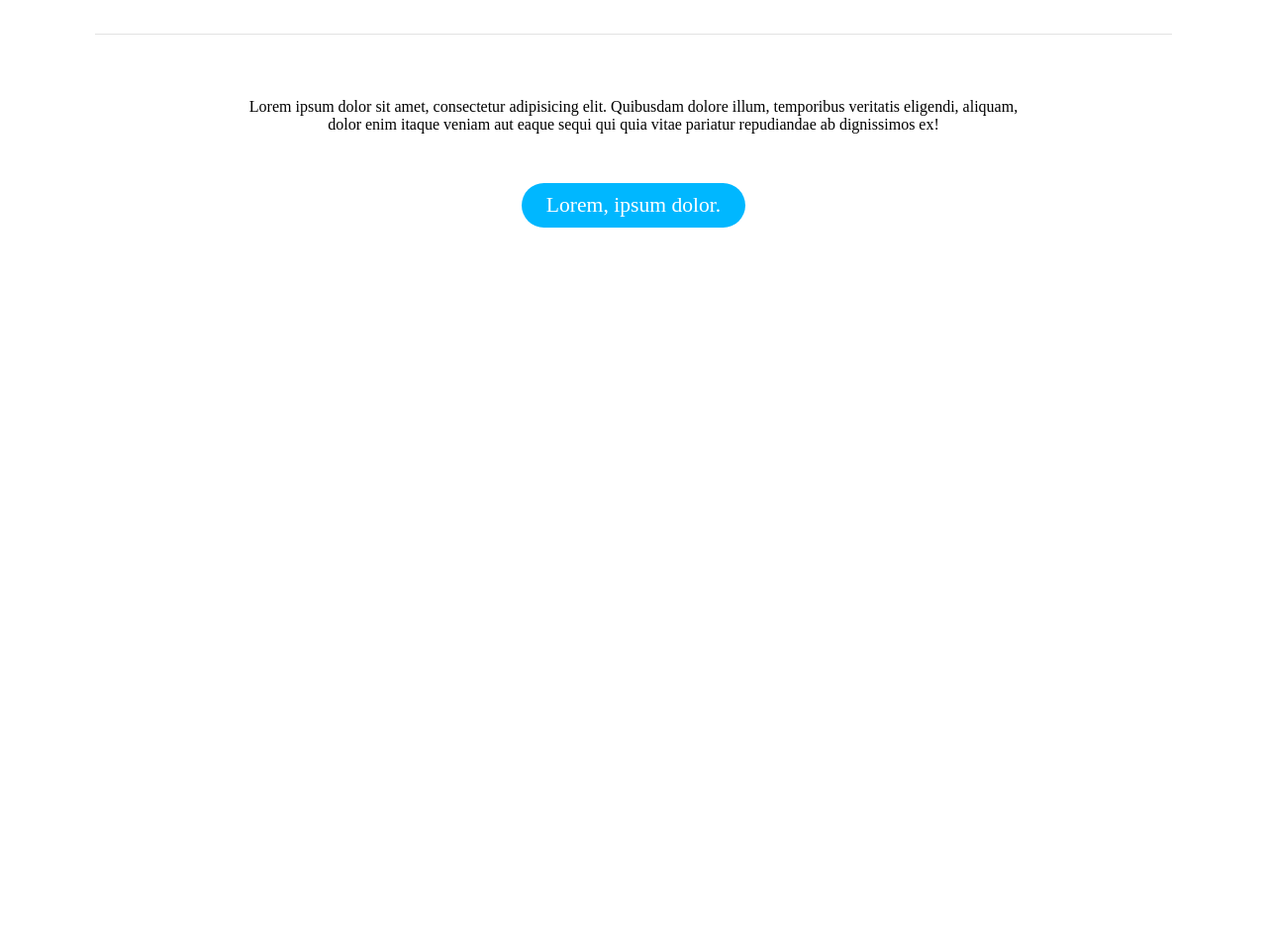
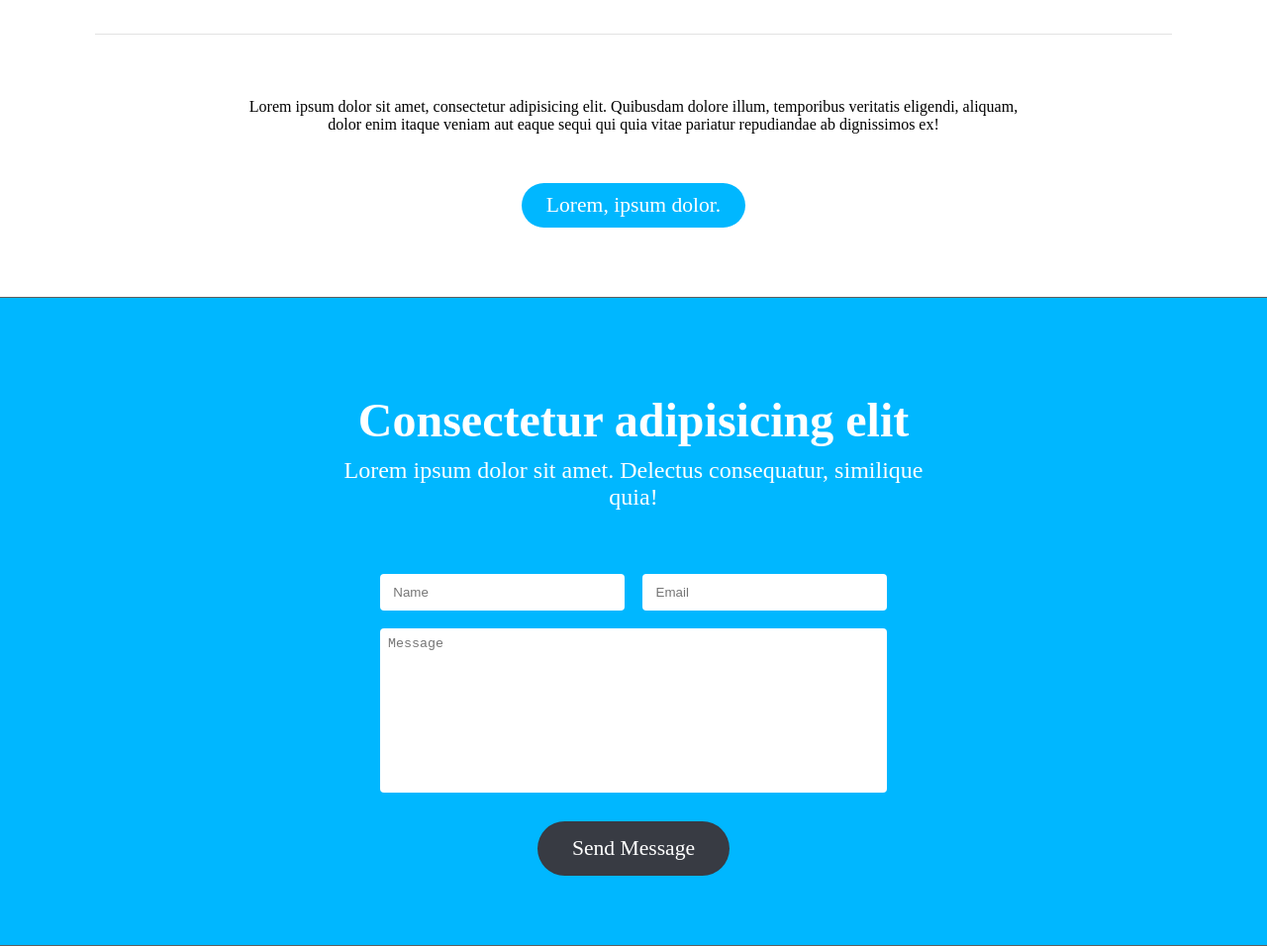
Before and after one commit to amirmohammadhassanabadi/HTML-CSS-FinalProject-1, a website: page index.html in a window 1280 px wide. Shown: the part 1882-2838 px from the top of the page at 99% size. Before the commit the page ends 2182 px from the top, so only its background shows below. Drawn offline with Linux system fonts and the light colour scheme.

Commit message:
section 3 finnished - main part done

```diff
--- a/css/style.css
+++ b/css/style.css
@@ -252,3 +252,78 @@ text-align: center;
 }
 /* end of section 2 */
 /* ===================================== */
+/* beginning of section 3 */
+.section-3{
+    background-color: #00b7ff;
+    border-top: .5px solid rgb(95, 95, 95);
+    border-bottom: .5px solid rgb(95, 95, 95);
+    display: flex;
+    justify-content: center;
+}
+.s3-container{
+    width: 50%;
+    text-align: center;
+    padding-top: 6em;
+}
+.s3-main-title{
+    font-size: 3em;
+    margin-bottom: 10px;
+    color: #fff;
+}
+.s3-sub-title{
+    font-size: 1.5em;
+    color: #fff;
+}
+.s3-title{
+    margin-bottom: 4em;
+}
+.form-container{
+    width: 80%;
+    margin: 0 auto;
+}
+.top-input-container{
+    display: flex;
+    justify-content: space-between;
+}
+.top-input{
+    height: 2.75em;
+    background-color: #fff;
+    color: #444;
+    border-radius: 4px;
+    border: none;
+    padding: 0 1em;
+    width: 43%;
+}
+
+.focus-input:focus{
+    outline: 2px solid #0086bb;
+}
+
+.message{
+    resize: none;
+    width: calc(100% - 16px);
+    border-radius: 4px;
+    padding: 8px;
+    border: 0;
+}
+.s3-buttom{
+    background-color: #383b43;
+    color: #ffffff;
+    font-size: 1.35em;
+    font-family: 'Times New Roman', Times, serif;
+    padding: 15px 35px;
+    margin-top: 25px;
+    border: 0;
+    border-radius: 40px;
+    margin-bottom: 70px;
+    transition: all 0.5s ease-in-out;
+    cursor: pointer;
+}
+.s3-buttom:hover{
+    background-color: black;
+    color: #00b7ff;
+}
+/* end of section 3 */
+/* end of Main Part */
+/* ============================ */
+/* ============================ */
--- a/index.html
+++ b/index.html
@@ -107,7 +107,7 @@
             <div class="s2-container">
                 <div class="s2-title">
                     <h1 class="s2-main-title">
-                    Lorem ipsum dolor sit
+                        Lorem ipsum dolor sit
                     </h1>
                     <p class="s2-sub-title">
                         Lorem ipsum dolor sit amet, consectetur adipisicing elit. Distinctio, autem.
@@ -161,7 +161,8 @@
                 </div>
                 <div class="s2-footer">
                     <p class="s2-f-title">
-                        Lorem ipsum dolor sit amet, consectetur adipisicing elit. Quibusdam dolore illum, temporibus veritatis eligendi, aliquam, <br>
+                        Lorem ipsum dolor sit amet, consectetur adipisicing elit. Quibusdam dolore illum, temporibus
+                        veritatis eligendi, aliquam, <br>
                         dolor enim itaque veniam aut eaque sequi qui quia vitae pariatur repudiandae ab dignissimos ex!
                     </p>
                     <button type="button" class="s2-buttom">
@@ -170,7 +171,36 @@
                 </div>
             </div>
         </section>
+        <!-- --------------------------------------------------------------------- -->
+        <section id="section-3">
+            <div class="section-3">
+                <div class="s3-container">
+                    <div class="s3-title">
+                        <h1 class="s3-main-title">
+                            Consectetur adipisicing elit
+                        </h1>
+                        <p class="s3-sub-title">
+                            Lorem ipsum dolor sit amet. Delectus consequatur, similique quia!
+                        </p>
+                    </div>
+                    <div class="form-container">
+                        <form action="#">
+                            <div class="top-input-container">
+                                <input type="text" class="top-input focus-input" placeholder="Name">
+                                <input type="email" class="top-input focus-input" placeholder="Email">
+                            </div>
+                            <br>
+                            <textarea name="message" id="message" class="message focus-input" cols="30" rows="10"
+                                placeholder="Message"></textarea>
+                            <br>
+                            <button type="submit" class="s3-buttom">Send Message</button>
+                        </form>
+                    </div>
+                </div>
+            </div>
+        </section>
     </main>
+
 </body>
 
 </html>
```
